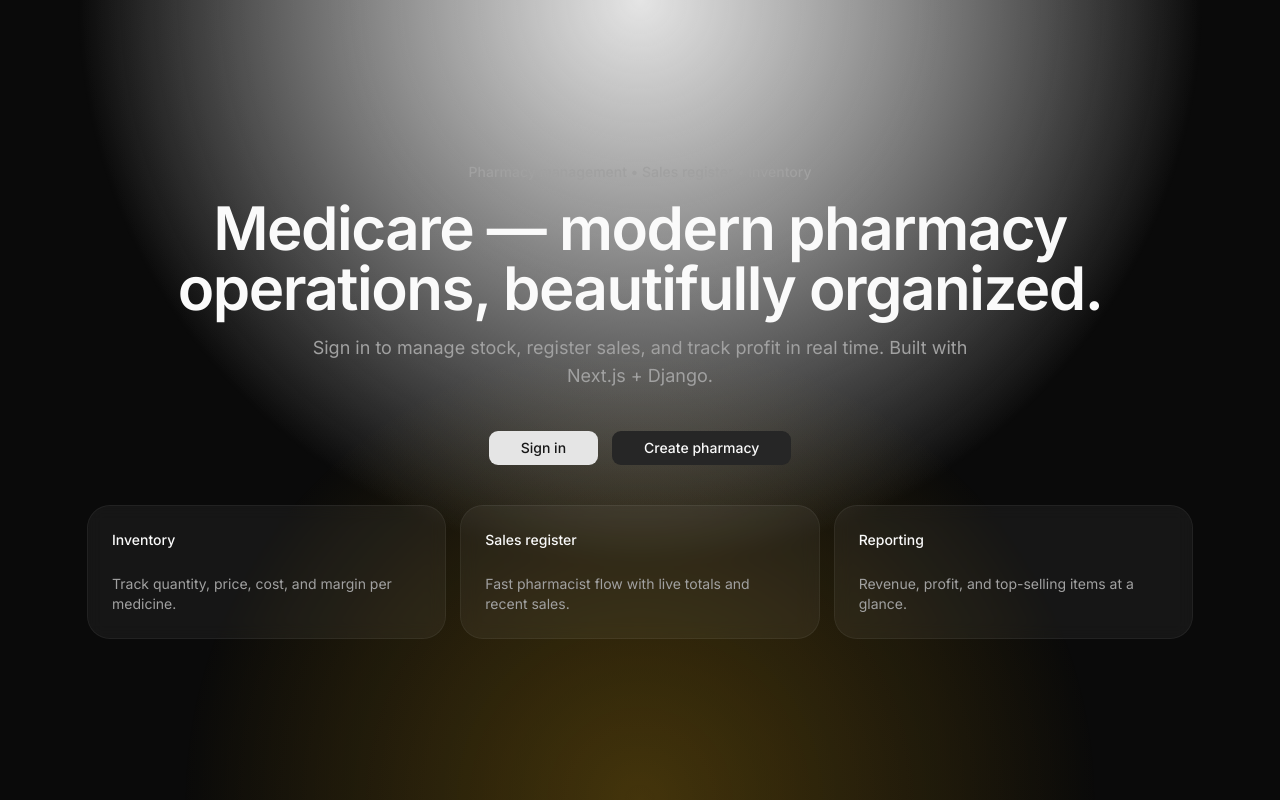
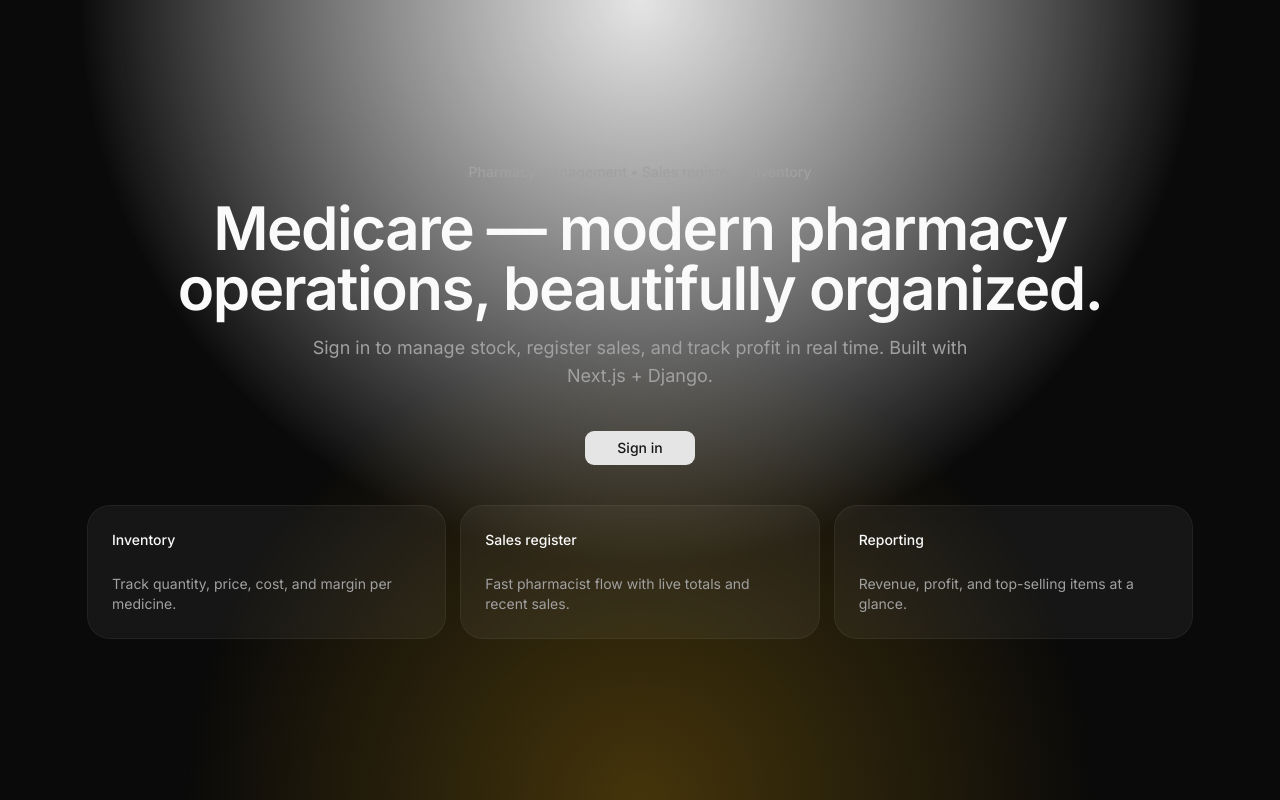
Before and after one commit to abdurehmanali611/pharmacy, a Next.js app: page / in a window 1280 px wide. Built offline with nearby package versions, Linux system fonts and the light colour scheme.

Commit message:
build error fixed

```diff
--- a/app/page.tsx
+++ b/app/page.tsx
@@ -21,9 +21,9 @@
           <Button asChild size="lg" className="px-8">
             <Link href="/Login">Sign in</Link>
           </Button>
-          <Button asChild size="lg" variant="secondary" className="px-8">
+          {/* <Button asChild size="lg" variant="secondary" className="px-8">
             <Link href="/Register">Create pharmacy</Link>
-          </Button>
+          </Button> */}
         </div>
 
         <div className="grid w-full gap-4 sm:grid-cols-3">
```
